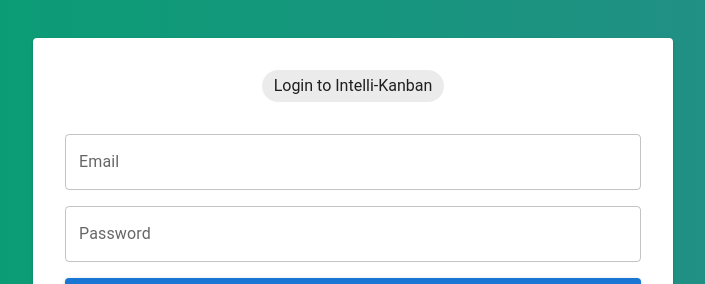
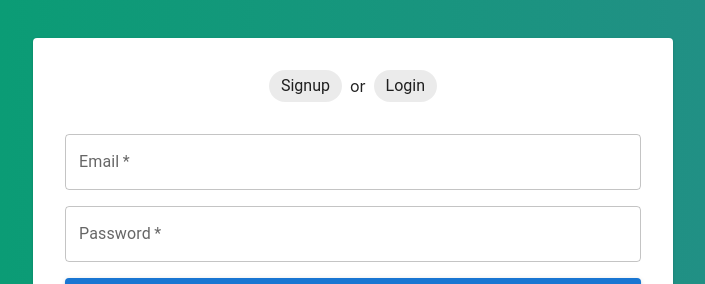
Before and after one commit to getlost01/Intelli-Kanban, a Next.js app: page /login in a window 1280 px wide. Shown: the part 208-492 px from the top of the page, without its empty margins (287-992 px from the left). Built offline with nearby package versions, Linux system fonts and the light colour scheme.

Commit message:
login signup config with api

```diff
--- a/pages/login.tsx
+++ b/pages/login.tsx
@@ -1,5 +1,10 @@
 import React, { useState } from 'react';
-import { Container, Typography, Chip, Card, TextField, Button, Grid } from '@mui/material';
+import { Container, Link, Chip, Card, TextField, Button, Grid } from '@mui/material';
+// utils
+import axios from '../src/utils/axios';
+import { ToastContainer, toast } from 'react-toastify';
+import 'react-toastify/dist/ReactToastify.css';
+import { useRouter } from 'next/router';
 
 interface LoginForm {
   email: string;
@@ -7,6 +12,7 @@
 }
 
 const LoginPage = () => {
+  const router = useRouter();
   const [loginForm, setLoginForm] = useState<LoginForm>({
     email: '',
     password: '',
@@ -20,10 +26,16 @@
     }));
   };
 
-  const handleLoginSubmit = (e: React.FormEvent) => {
+  const handleLoginSubmit = async(e: React.FormEvent) => {
     e.preventDefault();
-    console.log('Login Form:', loginForm);
-    // Perform login logic here
+    const response = await axios.post('/api/user/login', loginForm);
+    if(response.data.error){
+      toast.error(response.data.message);
+    }else{
+      toast.success(response.data.message);
+      localStorage.setItem('userId', response.data.user.id);
+      router.push("/kanban");
+    }
   };
 
   return (
@@ -36,14 +48,23 @@
         background: "linear-gradient(to left, #2a8b8b, #02a16f)"}}
     >
     <Card sx={{ p: 4, my: 3, maxWidth: "40rem", height: "min-content"}}>
-        <Grid display={"flex"}  justifyContent={"center"}>
-            <Chip label="Login to Intelli-Kanban" sx={{mb: 4, fontSize: "1rem"}} />
+    <Grid display={"flex"} alignItems={"center"} mb={4} justifyContent={"center"}>
+            <Link href="/signup">
+              <Chip label="Signup" sx={{ mx: 1, fontSize: "1rem", cursor: "pointer"}} />
+            </Link>
+            or
+            <Link href="/login" >
+              <Chip label="Login" sx={{ mx: 1, fontSize: "1rem", cursor: "pointer"}} />
+            </Link>
         </Grid>
+
+        <ToastContainer />
 
       <form onSubmit={handleLoginSubmit}>
         <Grid container spacing={2}>
           <Grid item xs={12}>
             <TextField
+              required = {true}
               type="email"
               name="email"
               label="Email"
@@ -54,6 +75,7 @@
           </Grid>
           <Grid item xs={12}>
             <TextField
+            required = {true}
               type="password"
               name="password"
               label="Password"
--- a/pages/signup.tsx
+++ b/pages/signup.tsx
@@ -50,7 +50,6 @@
       localStorage.setItem('userId', response.data.user.id);
       router.push("/kanban");
     }
-
 
   };
 
```
